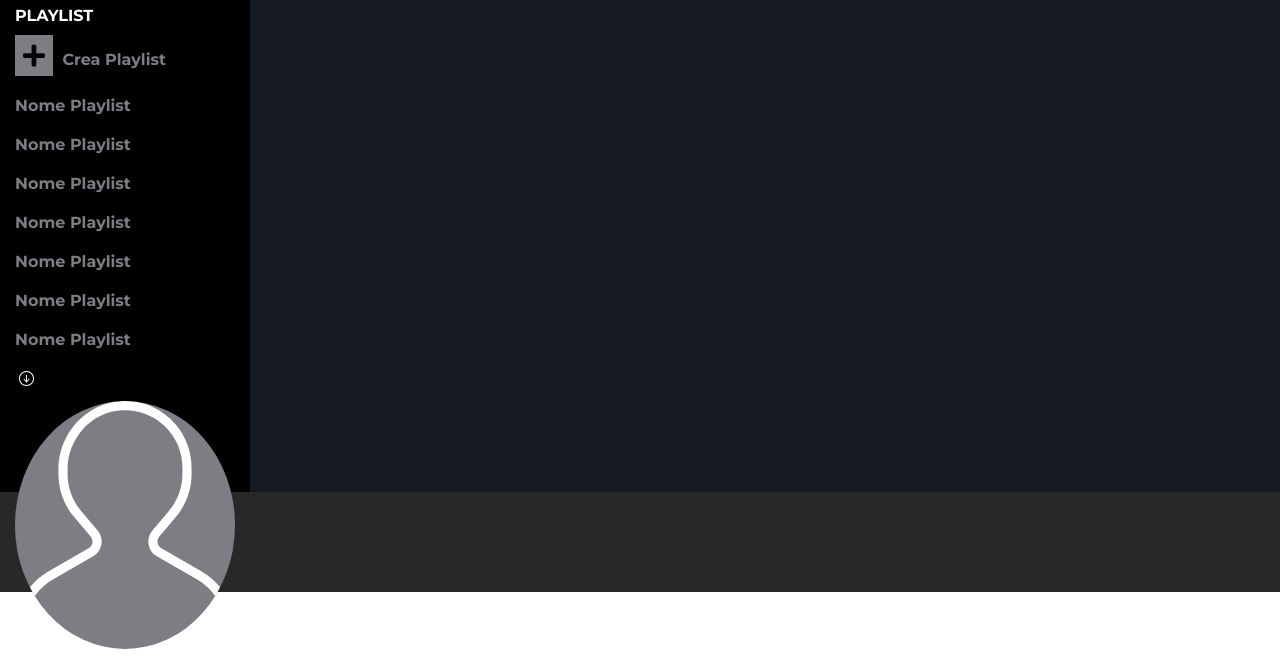
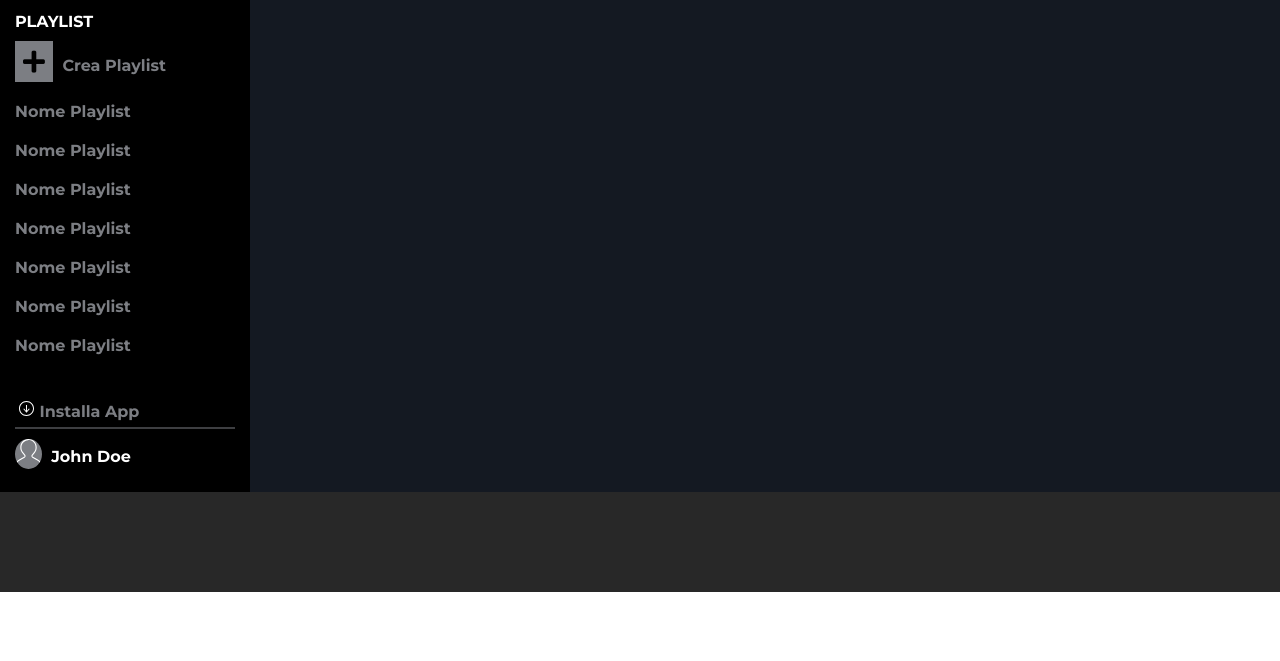
Before and after one commit to leoloca98/html-css-spotifyweb, a plain HTML site: page index.html in a window 1280 px wide. Shown: the part 208-869 px from the top of the page. After the commit the page ends 800 px from the top, so only its background shows below. Drawn offline with Linux system fonts and the light colour scheme.

Commit message:
Sidebar Complete

```diff
--- a/css/style.css
+++ b/css/style.css
@@ -144,8 +144,8 @@ footer {
         display: initial;
     }
     .icon {
-        height: 30px;
-        line-height: 30px;
+        height: 32px;
+        line-height: 32px;
         vertical-align: middle;
     }
     .playlist {
@@ -157,6 +157,16 @@ footer {
         background-color: rgb(124, 126, 131);
         padding: 8px;
         margin-right: 5px;
+    }
+    .bot-log hr {
+        border: 1px solid rgba(124, 126, 131, 0.5);
+    }
+    #profile {
+        height: 30px;
+        margin-right: 5px;
+    }
+    .user .c-grey {
+        color: white;
     }
     main {
         width: calc(100% - 250px);
--- a/index.html
+++ b/index.html
@@ -49,8 +49,15 @@
                         </section>
                     </div>
                     <div class="bot-log">
-                        <img id="download" src="./img/download.svg" alt="">
-                        <img id="profile" src="./img/profile.svg" alt="">
+                        <div class="down">
+                            <img class="icon" id="download" src="./img/download.svg" alt="">
+                            <span class="c-grey">Installa App</span>
+                        </div>
+                        <hr class="mb-10">
+                        <div class="user">
+                            <img class="icon" id="profile" src="./img/profile.svg" alt="">
+                            <span class="c-grey">John Doe</span>
+                        </div>
                     </div>
                 </div>
             </nav>
```
